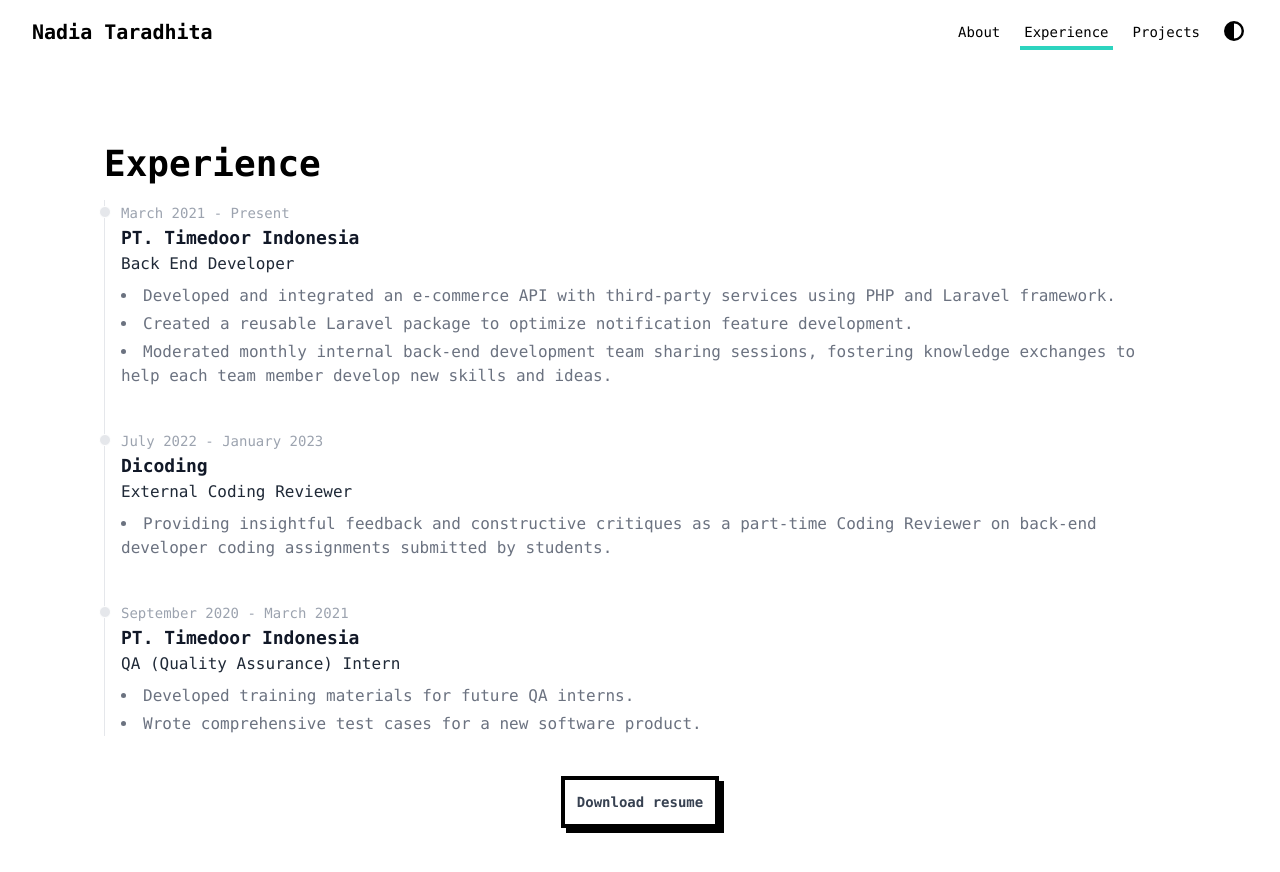
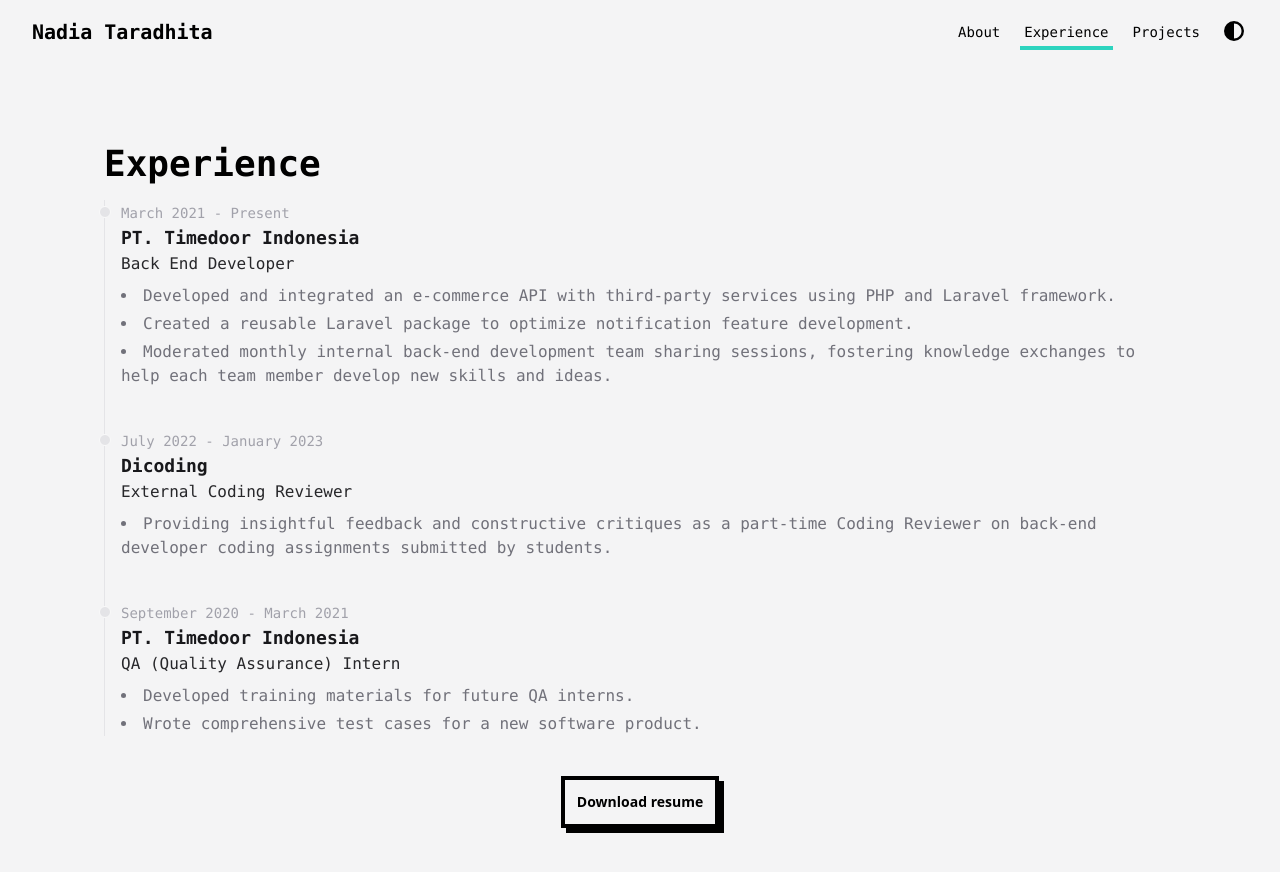
Before and after one commit to taradhita/portfolio-site, a Next.js app: page /experience in a window 1280 px wide. Shown: the top 872 px of the page. Built offline with nearby package versions, Linux system fonts and the light colour scheme.

Commit message:
color scheme changes

```diff
--- a/src/components/AboutPage/index.js
+++ b/src/components/AboutPage/index.js
@@ -2,15 +2,15 @@
 import PageTransition from "../PageTransition"
 
 const AboutPage = () => {
-  const paragraphStyle = "text-gray-600 dark:text-gray-400 text-base md:text-lg font-mono mb-8"
+  const paragraphStyle = "text-gray-600 dark:text-gray-400 text-base md:text-lg font-display mb-8"
   const transitionRef = useRef(null)
 
   return (
-    <section id="about" className="bg-white dark:bg-gray-800 px-5 md:px-10 py-10 md:py-20 w-full min-h-screen">
+    <section id="about" className="bg-primary-100 dark:bg-primary-900 px-5 md:px-10 py-10 md:py-20 w-full min-h-screen">
       <PageTransition ref={transitionRef}>
         <div className="container mx-auto px-4 sm:px-8 lg:px-16">
           <div className="py-5">
-            <h1 className="text-2xl md:text-3xl lg:text-4xl font-bold font-mono dark:text-gray-300 mb-4">About Me</h1>
+            <h1 className="text-2xl md:text-3xl lg:text-4xl font-bold font-display dark:text-primary-300 mb-4">About Me</h1>
             <p className={paragraphStyle}>
             Hello! You can call me <b>Tara</b> for short. I am a passionate back-end developer with two years of professional experience in creating robust and efficient applications.
             </p>
--- a/src/components/ExperiencePage/index.js
+++ b/src/components/ExperiencePage/index.js
@@ -12,19 +12,19 @@
   const transitionRef = useRef(null)
 
   return (
-    <section id="experience" className="bg-white dark:bg-gray-800 px-5 md:px-10 py-10 md:py-20 w-full min-h-screen">
+    <section id="experience" className="bg-primary-100 dark:bg-primary-900 px-5 md:px-10 py-10 md:py-20 w-full min-h-screen">
       <PageTransition ref={transitionRef}>
         <div className="container mx-auto px-4 sm:px-8 lg:px-16">
-          <h1 className="text-2xl md:text-3xl lg:text-4xl font-bold font-mono dark:text-gray-300 mb-4">Experience</h1>
-          <ol className="relative border-l border-gray-200 dark:border-gray-700">
+          <h1 className="text-2xl md:text-3xl lg:text-4xl font-bold font-display dark:text-primary-300 mb-4">Experience</h1>
+          <ol className="relative border-l border-primary-200 dark:border-primary-700">
             {experiences.map((experience) => {
               return (
                 <li key={experience.id} className="mb-10 ml-4" >
-                  <div className="absolute w-3 h-3 bg-gray-200 rounded-full mt-1.5 -left-1.5 border border-white dark:border-gray-900 dark:bg-gray-700"></div>
-                  <time className="mb-1 text-sm font-normal font-mono leading-none text-gray-400 dark:text-gray-500">{experience.duration}</time>
-                  <h3 className="text-lg font-semibold font-mono text-gray-900 dark:text-white">{experience.company}</h3>
-                  <h5 className="font-mono text-ml text-gray-800 dark:text-gray-200">{experience.title}</h5>
-                  <ul className="space-y-1 mt-2 text-gray-500 list-disc list-inside dark:text-gray-400 font-mono">
+                  <div className="absolute w-3 h-3 bg-primary-200 rounded-full mt-1.5 -left-1.5 border border-primary-50 dark:border-primary-900 dark:bg-primary-700"></div>
+                  <time className="mb-1 text-sm font-normal font-display leading-none text-primary-400 dark:text-primary-500">{experience.duration}</time>
+                  <h3 className="text-lg font-semibold font-display text-primary-900 dark:text-primary-50">{experience.company}</h3>
+                  <h5 className="font-display text-ml text-primary-800 dark:text-primary-200">{experience.title}</h5>
+                  <ul className="space-y-1 mt-2 text-primary-500 list-disc list-inside dark:text-primary-400 font-display">
                     {experience.description.map((description, index) => {
                       return(
                         <li key={index}>{description}</li>
--- a/src/components/Navbar/index.js
+++ b/src/components/Navbar/index.js
@@ -43,15 +43,15 @@
     {href:'/projects', page:'Projects'},
   ]
 
-  const navLinkStyle = "text-dark dark:text-gray-200 hover:text-white dark:hover:text-gray-700 hover:bg-gray-700 dark:hover:bg-gray-200 px-1 py-1  text-sm font-mono font-medium"
+  const navLinkStyle = "text-dark dark:text-primary-200 hover:text-primary-50 dark:hover:text-primary-700 hover:bg-primary-700 dark:hover:bg-primary-200 px-1 py-1  text-sm font-display font-medium"
 
-  const activeStyle = navLinkStyle + " border-b-4 border-teal-400"
+  const activeStyle = navLinkStyle + " border-b-4 border-secondary-400"
 
   return (
-    <nav className="bg-white dark:bg-gray-800">
+    <nav className="bg-primary bg-primary-100 dark:bg-primary-900">
       <div className="container mx-auto px-4 sm:px-6 lg:px-8">
         <div className="flex justify-between items-center h-16">
-          <Link href="/" onClick={() => setIsShow(false)} className="font-mono text-xl font-bold dark:text-gray-200">
+          <Link href="/" onClick={() => setIsShow(false)} className="font-display text-xl font-bold dark:text-primary-200">
               Nadia Taradhita
           </Link>
           {/* Navbar Menu Desktop */}
@@ -64,7 +64,7 @@
                     </Link>
                   )
                 })}
-                <button onClick={toggleDarkMode} className="hover:bg-gray-700 dark:hover:bg-gray-200 dark:text-gray-200 hover:text-white dark:hover:text-gray-700 px-1 py-1">
+                <button onClick={toggleDarkMode} className="hover:bg-primary-700 dark:hover:bg-primary-200 dark:text-primary-200 hover:text-primary-50 dark:hover:text-primary-700 px-1 py-1">
                   <FontAwesomeIcon icon={faCircleHalfStroke} size="lg"/>
                 </button>
               </div>
@@ -72,7 +72,7 @@
           {/* Hamburger Icon for Mobile */}
           <div className="flex lg:hidden">
             <button
-              className="text-dark dark:text-gray-300 inline-flex items-center justify-center p-2 hover:text-white hover:bg-gray-700 focus:outline-none"
+              className="text-dark dark:text-primary-300 inline-flex items-center justify-center p-2 hover:text-primary-50 hover:bg-primary-700 focus:outline-none"
               onClick={toggleMenu}
             >
               <svg
@@ -101,7 +101,7 @@
           </div>
           {/* Hidden Menu for Mobile */}
           {isShow && (
-            <div className="absolute top-16 right-0 bottom-0 lg:hidden bg-white  dark:bg-gray-800 w-full z-10">
+            <div className="absolute top-16 right-0 bottom-0 lg:hidden bg-primary-100  dark:bg-primary-900 w-full z-10">
               <div className="flex flex-col items-center justify-centerpx-2 pt-2 pb-3 space-y-1 sm:px-3">
                 {menus.map(menu => {
                   return (
@@ -109,13 +109,13 @@
                       onClick={handleLinkClick}
                       href={menu.href}
                       key={menu.page}
-                      className="text-dark dark:text-gray-300 hover:text-white hover:bg-gray-700 block px-3 py-2 text-base font-medium font-mono"
+                      className="text-dark dark:text-primary-300 hover:text-white hover:bg-primary-700 block px-3 py-2 text-base font-medium font-display"
                       >
                       {menu.page}
                     </Link>
                   )
                 })}
-                <button onClick={toggleDarkMode} className="px-3 py-2 dark:text-gray-300 hover:bg-gray-700 hover:text-white rounded-md"><FontAwesomeIcon icon={faCircleHalfStroke} size="lg"/></button>
+                <button onClick={toggleDarkMode} className="px-3 py-2 dark:text-primary-300 hover:bg-primary-700 hover:text-white rounded-md"><FontAwesomeIcon icon={faCircleHalfStroke} size="lg"/></button>
             </div>
           </div>
           )}
--- a/src/components/ProjectsPage/index.js
+++ b/src/components/ProjectsPage/index.js
@@ -9,10 +9,10 @@
   const transitionRef = useRef(null)
 
   return (
-    <section id="projects" className="bg-white dark:bg-gray-800 px-5 md:px-10 py-10 md:py-20 w-full min-h-screen">
+    <section id="projects" className="bg-primary-100 dark:bg-primary-900 px-5 md:px-10 py-10 md:py-20 w-full min-h-screen">
       <PageTransition ref={transitionRef}>
         <div className="container mx-auto px-4 sm:px-8 lg:px-16">
-          <h2 className="text-2xl md:text-3xl lg:text-4xl font-bold font-mono dark:text-gray-300 mb-4">Projects</h2>
+          <h2 className="text-2xl md:text-3xl lg:text-4xl font-bold font-display dark:text-primary-300 mb-4">Projects</h2>
           <div className="mt-6 md:mt-10 grid grid-cols-1 md:grid-cols-2 lg:grid-cols-3 gap-6 md:gap-8">
             {sortDescProject.map(project => (
               <Card project={project} key={project.id}/>
--- a/src/styles/globals.css
+++ b/src/styles/globals.css
@@ -5,11 +5,11 @@
 @layer utilities {
     .shadow-solid-light {
         box-shadow: 8px 8px;
-        @apply border-gray-300;
+        @apply border-primary-300;
     }
 
     .shadow-solid-dark {
         box-shadow: 8px 8px;
-        @apply border-black;
+        @apply border-primary-900;
     }
 }
--- a/tailwind.config.js
+++ b/tailwind.config.js
@@ -10,6 +10,36 @@
   ],
   darkMode: 'class',
   theme: {
+    fontFamily: {
+      display: ['IBM Plex Mono', 'Menlo', 'monospace'],
+      body: ['IBM Plex Mono', 'Menlo', 'monospace'],
+    },
+    colors: {
+      primary: {
+        50: '#fafafa',
+        100: '#f4f4f5',
+        200: '#e4e4e7',
+        300: '#d4d4d8',
+        400: '#a1a1aa',
+        500: '#71717a',
+        600: '#52525b',
+        700: '#3f3f46',
+        800: '#27272a',
+        900: '#18181b',
+      },
+      secondary: {
+        50: '#f0fdfa',
+        100: '#ccfbf1',
+        200: '#99f6e4',
+        300: '#5eead4',
+        400: '#2dd4bf',
+        500: '#14b8a6',
+        600: '#0d9488',
+        700: '#0f766e',
+        800: '#115e59',
+        900: '#134e4a',
+      },
+    },
     extend: {},
   },
   plugins: [],
```
Also changed, not shown: src/components/Card/index.js (+7 -7 lines), src/components/Hero/index.js (+6 -6 lines).
